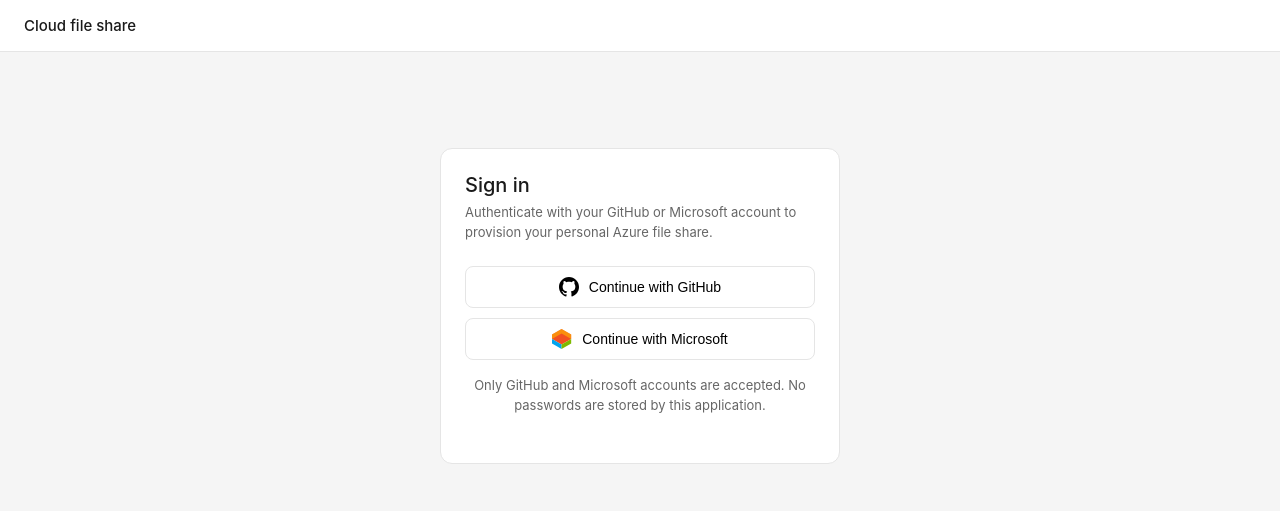
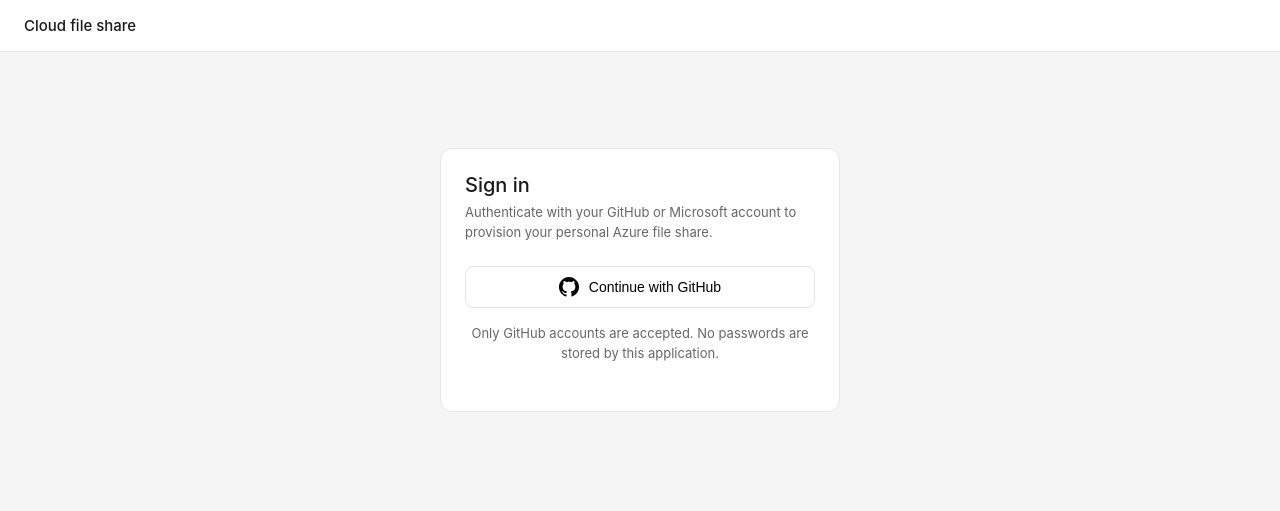
Before and after one commit to HashimsGitHub/my-azure-project, a plain HTML site: page index.html in a window 1280 px wide. Drawn offline with Linux system fonts and the light colour scheme; no server answers.

Commit message:
GitHub OAuth only

```diff
--- a/index.html
+++ b/index.html
@@ -93,17 +93,9 @@
             Continue with GitHub
           </button>
 
-          <button class="oauth-btn" onclick="window.location.href='/.auth/login/aad?post_login_redirect_uri=/'">
-            <svg class="oauth-icon" viewBox="0 0 24 24" fill="none">
-              <path d="M11.5 0L0 6.5V12l11.5 6.5L23 12V6.5L11.5 0z" fill="#F25022"/>
-              <path d="M0 12v5.5L11.5 24V18.5L0 12z" fill="#00A4EF"/>
-              <path d="M23 12L11.5 18.5V24L23 17.5V12z" fill="#7FBA00"/>
-              <path d="M11.5 0L0 6.5V12l11.5-6.5L23 12V6.5L11.5 0z" fill="#FFB900" opacity="0.6"/>
-            </svg>
-            Continue with Microsoft
-          </button>
 
-          <p class="security-note">Only GitHub and Microsoft accounts are accepted. No passwords are stored by this application.</p>
+
+          <p class="security-note">Only GitHub accounts are accepted. No passwords are stored by this application.</p>
         </div>
       </div>
     </div>
```
